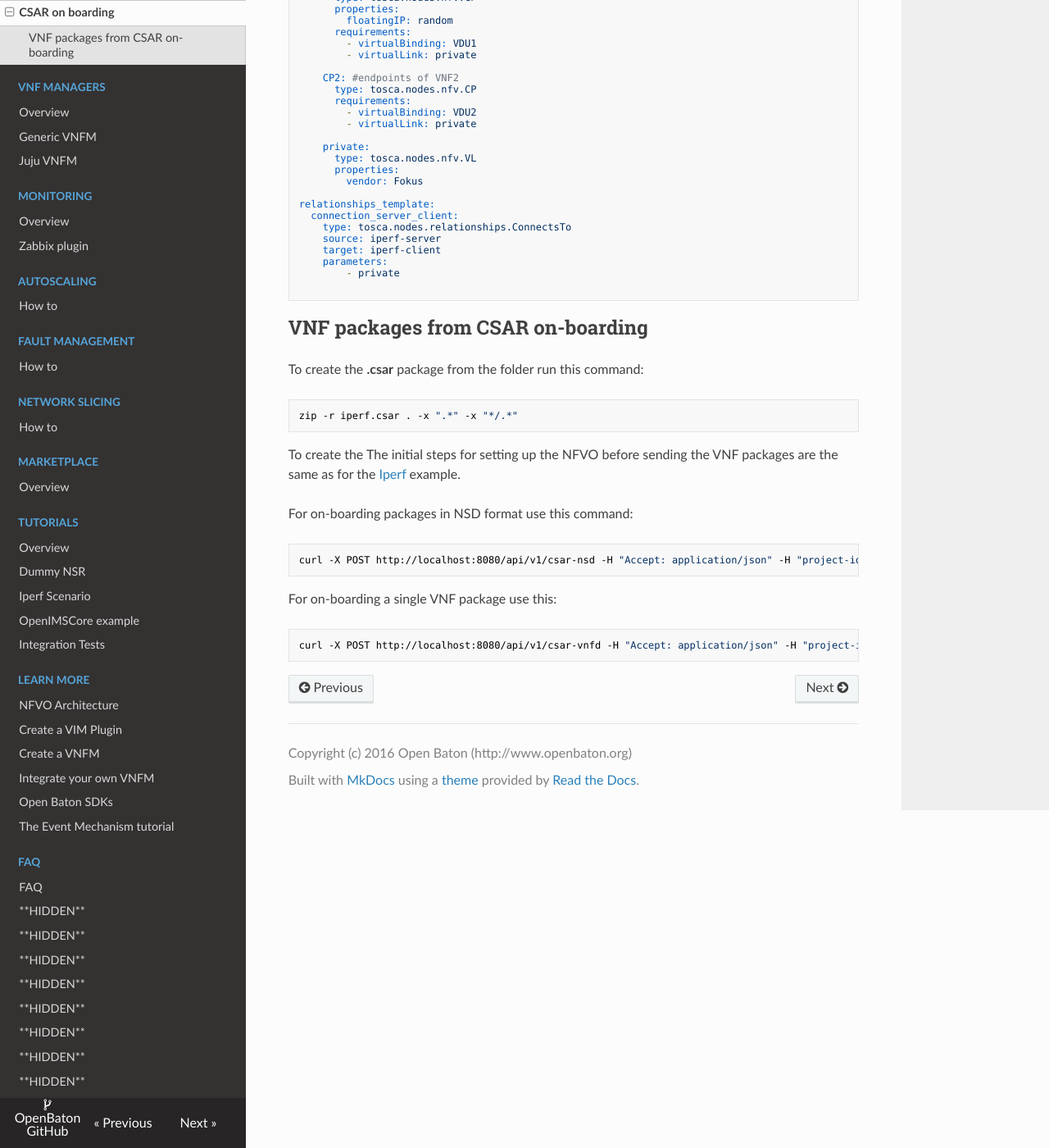
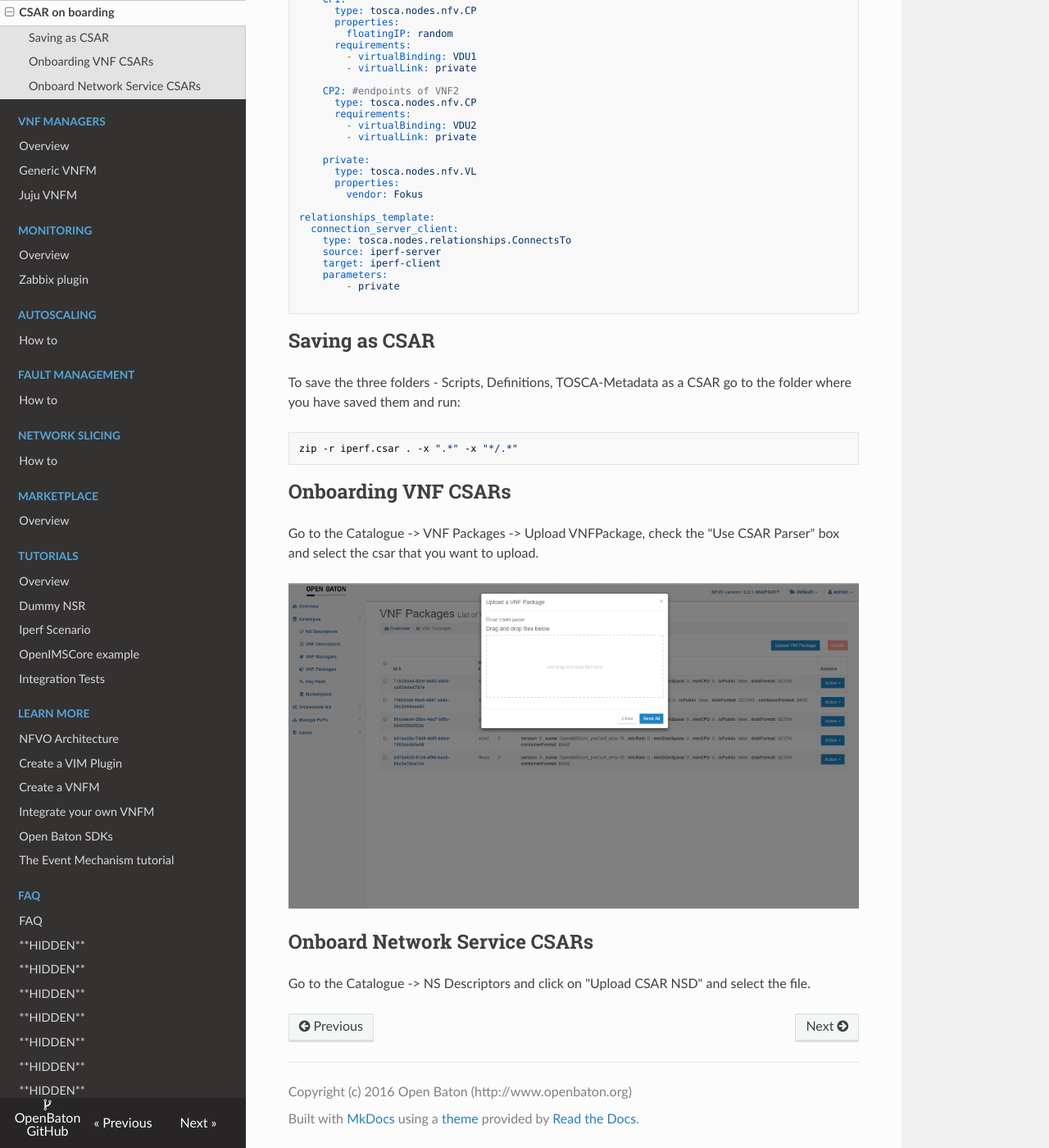
Before and after one commit to openbaton/docs, an MkDocs documentation site: the page built from docs/tosca-CSAR-onboarding.md, in a window 1280 px wide and 1400 px high, scrolled down 2223 px. Shown: the whole window at 82% size. Built offline with MkDocs 1.6.1, drawn with Linux system fonts in a browser that asks for light colours; nearby versions of some CDN libraries; old or Windows-style settings are respelled for this version of MkDocs; some of the changed text lies outside the part shown.

Commit message:
fix: updated csar and iperf tosca

````diff
--- a/docs/tosca-CSAR-onboarding.md
+++ b/docs/tosca-CSAR-onboarding.md
@@ -36,6 +37,9 @@
 ```
 
 The **Scripts** folder contains all the files required from the lifecycle interfaces of the VNFs.
+If the CSAR has a Network Service Template, then for every type of VNF included in the NS Template you have to include a folder with the scripts for that particular type.
+Example if one VNF is of type client, then the scripts for that VNF have to be put in Scripts/client folder.
+
 
 The **testNSDIperf.yaml** is a Definition of Network Service. It contains this descriptor.
 
@@ -147,25 +146,24 @@
 
 ```
 
+## Saving as CSAR
 
-## VNF packages from CSAR on-boarding
+To save the three folders - Scripts, Definitions, TOSCA-Metadata as a CSAR go to the folder where you have saved them and run:
 
-To create the **.csar** package from the folder run this command:
 ```bash
 zip -r iperf.csar . -x ".*" -x "*/.*"
 ```
-To create the  The initial steps for setting up the NFVO before sending the VNF packages are the same as for the [Iperf][tosca-iperf] example.
 
-For on-boarding packages in NSD format use this command:
 
-```bash
-curl -X POST http://localhost:8080/api/v1/csar-nsd -H "Accept: application/json" -H "project-id: " -H "Authorization: Bearer " -v -F file=@iperf.csar
-```
-For on-boarding a single VNF package use this:
+## Onboarding VNF CSARs
 
-```bash
-curl -X POST http://localhost:8080/api/v1/csar-vnfd -H "Accept: application/json" -H "project-id: $PROJECT ID HERE$" -H "Authorization: Bearer $AUTH KEY HERE$" -v -F file=@iperf-server.csar
-```
+Go to the Catalogue -> VNF Packages -> Upload VNFPackage, check the "Use CSAR Parser" box and select the csar that you want to upload.
+
+![Drag&Drop modal][drag_drop]
+
+## Onboard Network Service CSARs
+
+Go to the Catalogue -> NS Descriptors and click on "Upload CSAR NSD" and select the file.
 
 
 
@@ -177,6 +175,7 @@
 
 [tosca-iperf]:tosca-iperf-scenario
 [metadata]:vnf-package
+[drag_drop]:images/nfvo-how-to-use-gui-drag-drop.png
 
 
 <!---
````
Also changed, not shown: other parts of docs/tosca-CSAR-onboarding.md (+2 -6 lines), docs/tosca-iperf-scenario.md (+1 -10 lines).
